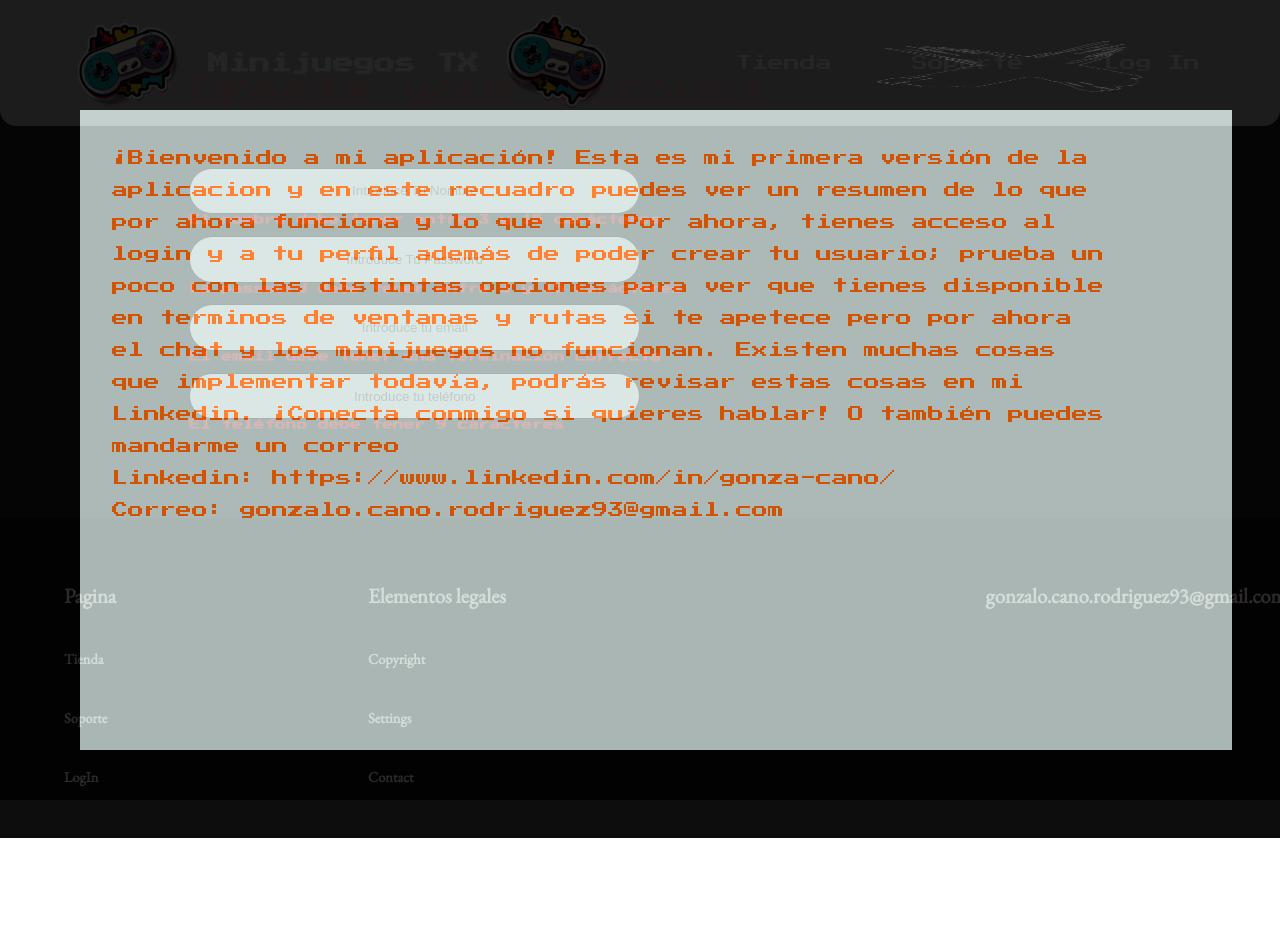
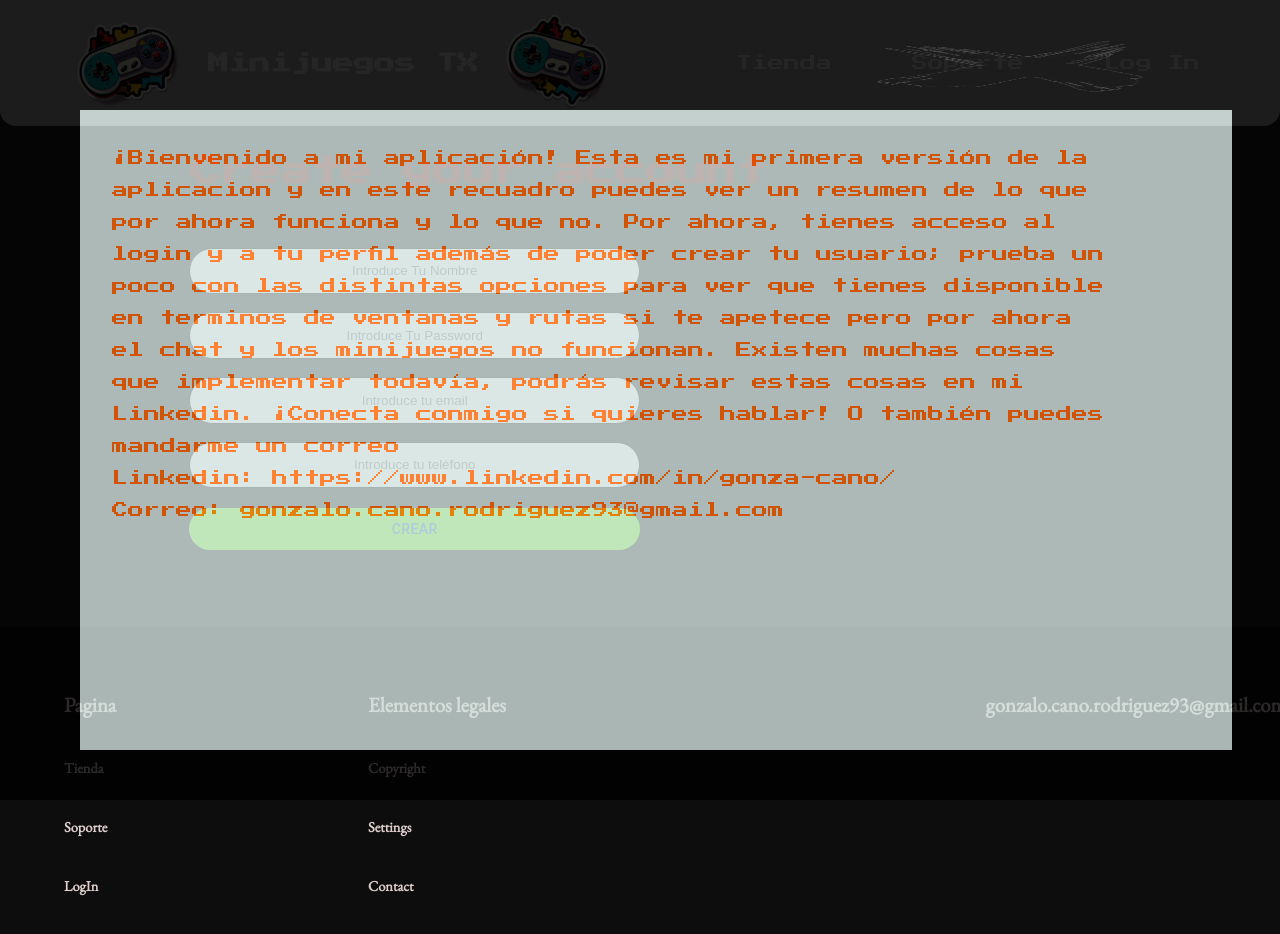
Before and after one commit to demilv/minigames, a React (Vite) app: page /newUser in a window 1280 px wide. Shown: the top 934 px of the page. Before the commit the page ends 838 px from the top, so only its background shows below. Built offline with nearby package versions, Linux system fonts and the light colour scheme; no server answers.

Commit message:
Arreglando errores del formulario de nuevo usuario

```diff
--- a/src/pages/newUser/newUser.tsx
+++ b/src/pages/newUser/newUser.tsx
@@ -5,6 +5,7 @@ import { StyledTitle } from "../../styledC/generic/Text"
 import { WhiteForm, ErrorText } from "../../styledC/newUser/newUser"
 import { useNavigate } from "react-router-dom"
 import Swal from "sweetalert2";
+import { MUIButtonSuccess } from "../../styledC/generic/MUIButtons"
 
 interface newUserData {
     name: string,
@@ -84,12 +85,12 @@ const NewUser = () => {
         switch (name)
         {
           case 'name':
-            if (name.length <3 || name.length > 15)
+            if (value.length <3 || value.length > 15)
               setRules(prevRules => ({ ...prevRules, rule1: false }));
             else setRules(prevRules => ({ ...prevRules, rule1: true }));
             return;
           case 'pass':
-            if (name.length <3 || name.length > 15)
+            if (value.length <3 || value.length > 15)
               setRules(prevRules => ({ ...prevRules, rule2: false }));
             else setRules(prevRules => ({ ...prevRules, rule2: true }));
             return;
@@ -101,7 +102,7 @@ const NewUser = () => {
             }
             return;
           case 'phone':
-          if (name.length !== 9)
+          if (value.length !== 9)
             setRules(prevRules => ({ ...prevRules, rule4: false }));
           else setRules(prevRules => ({ ...prevRules, rule4: true }));
           return;
@@ -113,13 +114,14 @@ const NewUser = () => {
             <WhiteForm onSubmit={submitForm}>
                 <StyledTitle>Create your account</StyledTitle>
                 <StyledCajas type="name" id="name" name="name" placeholder="Introduce Tu Nombre" onChange={changeData}></StyledCajas>
-                {!rules.rule1 && <ErrorText>El nombre debe tener entre 3 y 15 carácteres</ErrorText>}
-                <StyledCajas type="password" id="pass" name="pass" placeholder="Introduce Tu Password" onChange={changeData}></StyledCajas>
-                {!rules.rule1 && <ErrorText>La password debe tener entre 3 y 15 carácteres</ErrorText>}
-                <StyledCajas type="email" id="email" name="email" placeholder="Introduce tu email" onChange={changeData}></StyledCajas>
-                {!rules.rule1 && <ErrorText>El email debe tener una terminación correcta</ErrorText>}
-                <StyledCajas type="phone" id="phone" name="phone" placeholder="Introduce tu teléfono" onChange={changeData}></StyledCajas>
-                {!rules.rule1 && <ErrorText>El teléfono debe tener 9 caracteres</ErrorText>}
+                {rules.rule1 === false && <ErrorText mTop={1.5}>El nombre debe tener entre 3 y 15 carácteres</ErrorText>}
+                <StyledCajas mTop={2} type="password" id="pass" name="pass" placeholder="Introduce Tu Password" onChange={changeData}></StyledCajas>
+                {rules.rule2 === false && <ErrorText mTop={1.5}>La password debe tener entre 3 y 15 carácteres</ErrorText>}
+                <StyledCajas mTop={2} type="email" id="email" name="email" placeholder="Introduce tu email" onChange={changeData}></StyledCajas>
+                {rules.rule3 === false && <ErrorText mTop={1.5}>El email debe tener una terminación correcta</ErrorText>}
+                <StyledCajas mTop={2} mBottom={1.5} type="phone" id="phone" name="phone" placeholder="Introduce tu teléfono" onChange={changeData}></StyledCajas>
+                {rules.rule4 === false && <ErrorText mBottom={3.5}>El teléfono debe tener 9 caracteres</ErrorText>}
+                <MUIButtonSuccess type="submit"> Crear</MUIButtonSuccess>
             </WhiteForm>
         </StyledMain>
     )
--- a/src/styledC/generic/Boxes.tsx
+++ b/src/styledC/generic/Boxes.tsx
@@ -1,9 +1,10 @@
 import styled from "styled-components"
 
-export const StyledCajas = styled.input`
+export const StyledCajas = styled.input<{mTop?: number, mBottom? :number}>`
     border-radius:30px;
     border: 1px solid;
     height: 3.5em;
     text-align:center;
     width:50%;
+    margin: ${props => props.mTop ? `${props.mTop}%` : '0%'} 0 ${props => props.mBottom ? `${props.mBottom}em` : `0`} 0
 `
--- a/src/styledC/newUser/newUser.tsx
+++ b/src/styledC/newUser/newUser.tsx
@@ -6,11 +6,12 @@ export const WhiteForm = styled.form`
     display:flex;
     flex-direction:column;
     margin:0 auto;
-    border-radius:1em
+    padding-top: 5em;
+    border-radius:1em;
 `
 
-export const ErrorText = styled.h6`
+export const ErrorText = styled.h6<{mTop?:number, mBottom?: number}>`
     font-family:"Press Start 2P";
     color:rgb(226, 21, 21);
-    margin-bottom: 1em
+    margin: ${props => props.mTop ? `${props.mTop}em` : `0`} 0 ${props => props.mBottom ? `${props.mBottom}em` : `0`} 5em
 `
```
